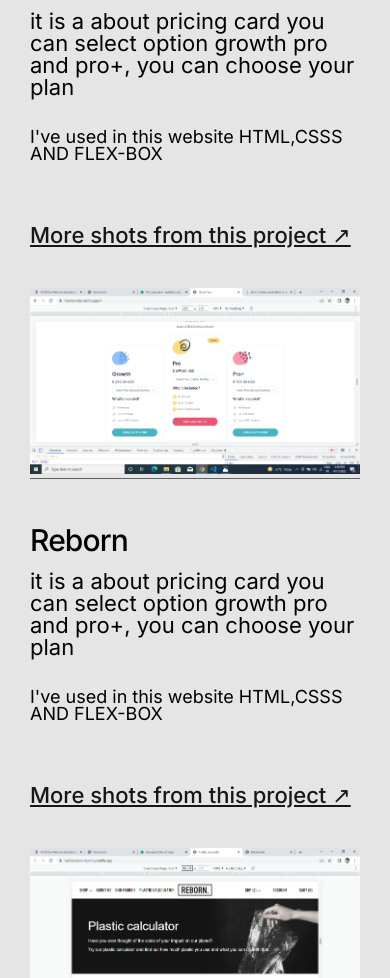
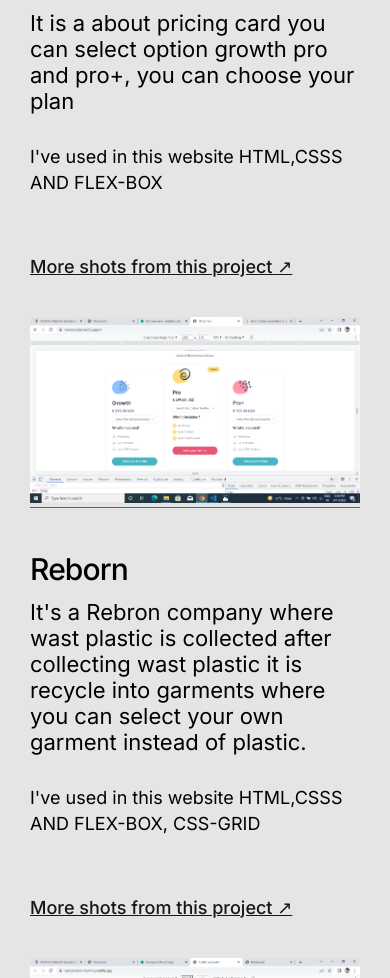
Before and after one commit to roshankumar0/portfolio, a plain HTML site: page index.html in a window 390 px wide. Shown: the part 1022-2000 px from the top of the page. Drawn offline with Linux system fonts and the light colour scheme.

Commit message:
text changing some responsive change for mobile

```diff
--- a/index.html
+++ b/index.html
@@ -25,7 +25,8 @@
             <p>
               I'm a frontend developer with an experience of 3 months, looking
               for a job and currently living in Bihar. I've some an experience
-              with git and netlify as well. I've uploaded some project on netlify.
+              with git and netlify as well. I've uploaded some project on
+              netlify.
             </p>
           </div>
           <div class="about__work">
@@ -33,7 +34,7 @@
               <h2>Pricing Card</h2>
               <div class="about__project__info">
                 <p>
-                  it is a about pricing card you can select option growth pro
+                  It is a about pricing card you can select option growth pro
                   and pro+, you can choose your plan
                 </p>
                 <span>I've used in this website HTML,CSSS AND FLEX-BOX</span>
@@ -51,10 +52,11 @@
               <h2>Reborn</h2>
               <div class="about__project__info">
                 <p>
-                  it is a about pricing card you can select option growth pro
-                  and pro+, you can choose your plan
+                  It's a Rebron company where wast plastic is collected after
+                  collecting wast plastic it is recycle into garments where you
+                  can select your own garment instead of plastic.
                 </p>
-                <span>I've used in this website HTML,CSSS AND FLEX-BOX</span>
+                <span>I've used in this website HTML,CSSS AND FLEX-BOX, CSS-GRID</span>
               </div>
               <a href="https://roshanmarketcube.netlify.app/" target="_blank"
                 >More shots from this project ↗</a
@@ -69,10 +71,9 @@
               <h2>E-commerce Website</h2>
               <div class="about__project__info">
                 <p>
-                  it is a about pricing card you can select option growth pro
-                  and pro+, you can choose your plan
+                 It's a about the dress condition you can know price, purchase, give feedback, see condition.
                 </p>
-                <span>I've used in this website HTML,CSSS AND FLEX-BOX</span>
+                <span>I've used in this website HTML,CSSS AND FLEX-BOX CSS-GRID</span>
               </div>
               <a href="https://roshanmarketcube.netlify.app/" target="_blank"
                 >More shots from this project ↗</a
--- a/style.css
+++ b/style.css
@@ -181,6 +181,7 @@ body {
   }
   .about__me p {
     width: 100%;
+    text-align: justify;
   }
   .navigation {
     flex-direction: column;
@@ -199,14 +200,23 @@ body {
   }
   .about__project__info p {
     font-size: 22px;
+    line-height: 26px;
   }
   .about__project__info {
     font-size: 18px;
+    width: 100%;
+    padding: 0;
+
+  }.about__project__info span{
+    line-height: 26px;
   }
+  /* .about__project{
+    text-align: center;
+  } */
   .about__project a {
-    font-size: 22px;
+    font-size: 18px;
   }
-  .footer {
+   .footer {
     display: block;
     margin-top: 70px;
   }.footer__logo {
```
